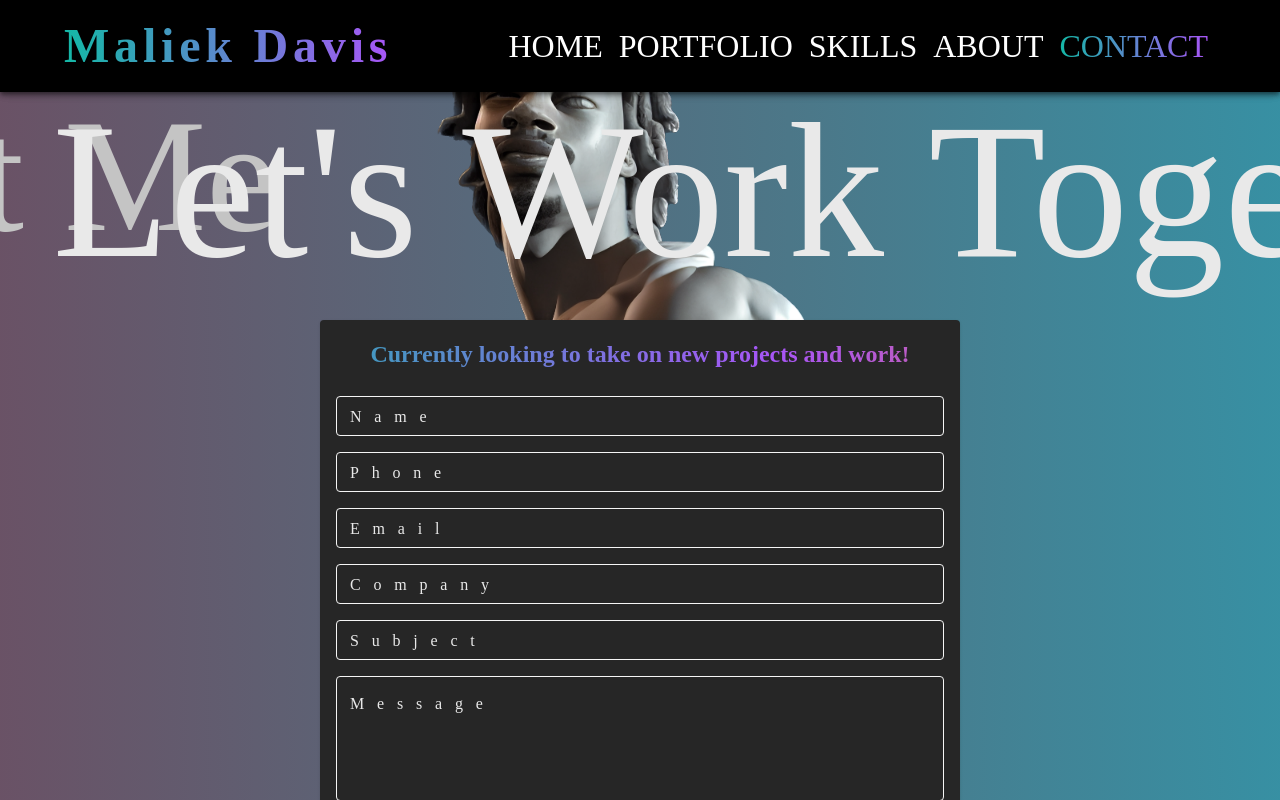
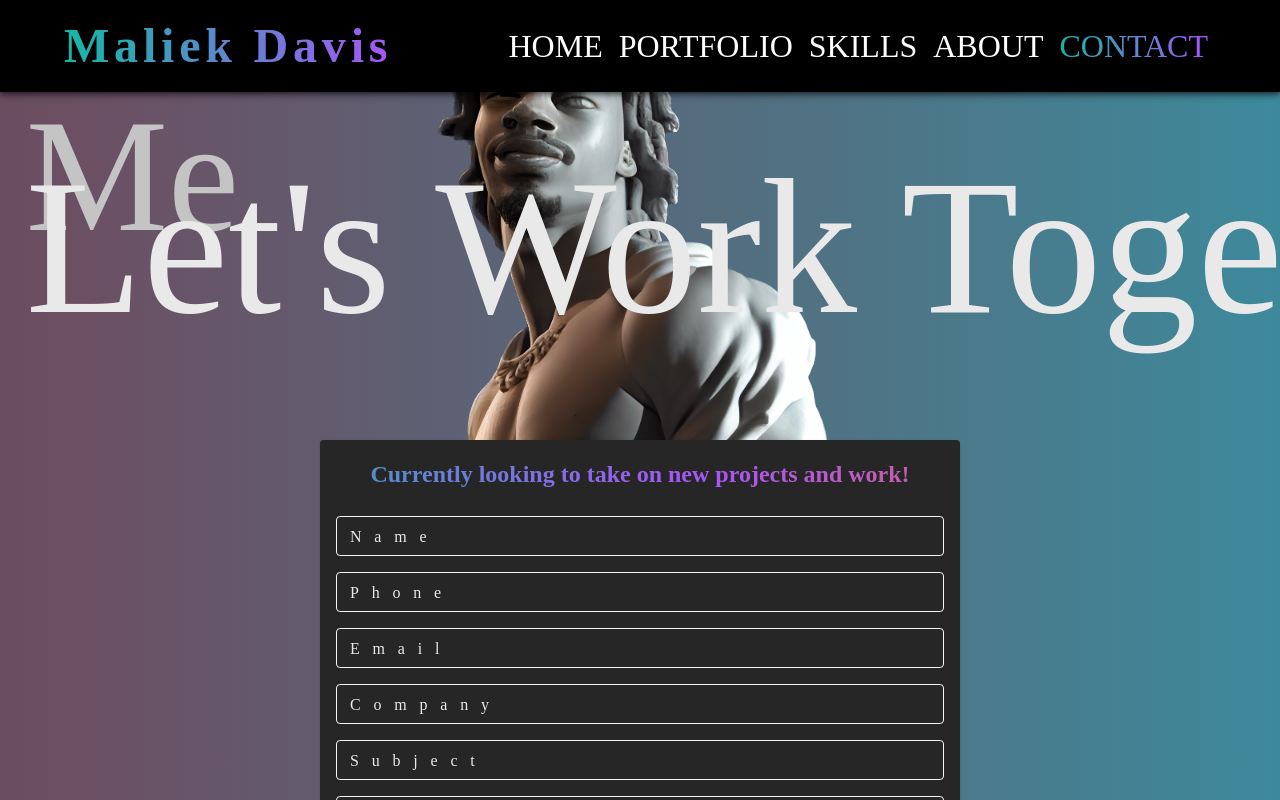
Before and after one commit to cosmicgems/cautious-spoon, a Next.js app: page /contact in a window 1280 px wide. Shown: the top 800 px of the page. Built offline with nearby package versions, Linux system fonts and the light colour scheme; a web font is replaced by a local one.

Commit message:
framer motion

```diff
--- a/components/about/AboutComponent.js
+++ b/components/about/AboutComponent.js
@@ -47,14 +47,11 @@ export default function AboutComponent(){
 
 
 
-                <Card sx={{paddingBlock: '0', marginBlock:'0', width: '100%', bgcolor: 'transparent'}}>
+                <Card sx={{paddingBlockStart: '10vh', marginBlock:'0', width: '100%', bgcolor: 'transparent'}}>
 
 
 
-            <CardContent
-            sx={{  width:'100%', paddingBlockStart: '10vh', paddingInline: '0'}}
-            >
-            <div style={{position:'absolute' ,display: 'flex', flexWrap: 'nowrap', whiteSpace: 'nowrap',
+            <div style={{position:'absolute'  ,display: 'flex', flexWrap: 'nowrap', whiteSpace: 'nowrap',
                 width:'100%',overflow:'hidden',}}>
                 <Typography variant='h1' component='div'
                     sx={{
@@ -93,6 +90,10 @@ export default function AboutComponent(){
                     }}>  My Story.
                     </Typography>
                 </div>
+
+            <CardContent
+            sx={{  width:'100%',  paddingInline: '6vw'}}
+            >
 
 
             <CardContent
--- a/components/portfolio/PortfolioComponent.js
+++ b/components/portfolio/PortfolioComponent.js
@@ -94,12 +94,7 @@ CircularProgressWithLabel.propTypes = {
 
 
 
-      <Card  sx={{paddingBlock: '0', marginBlock:'0', width:'100%', bgcolor: 'transparent', minHeight: '100vh'}}>
-
-
-          <CardContent
-            sx={{ width:'100%', paddingBlockStart: '10vh', paddingInline: '0'}}
-            >
+      <Card  sx={{paddingBlock: '10vh', marginBlock:'0', width:'100%', bgcolor: 'transparent', minHeight: '100vh'}}>
 
 
                 <div style={{position:'absolute' ,display: 'flex', flexWrap: 'nowrap', whiteSpace: 'nowrap',
@@ -141,10 +136,15 @@ CircularProgressWithLabel.propTypes = {
                     }}>  & Tears
                     </Typography>
                 </div>
+          <CardContent
+            sx={{ width:'100%',  paddingInline: '6vw'}}
+            >
+
+
 
 
             <CardContent
-            sx={{ position:'relative',  maxWidth: '100%', minWidth:'100%', display:'flex', overflow: 'auto'}}
+            sx={{ position:'relative',  maxWidth: '100%', minWidth:'100%', display:'flex', overflow: 'auto',}}
             >
 
 
--- a/package.json
+++ b/package.json
@@ -20,6 +20,7 @@
     "bootstrap": "^5.2.3",
     "eslint": "8.36.0",
     "eslint-config-next": "13.2.4",
+    "framer-motion": "^10.10.0",
     "mongodb": "^3.5.9",
     "next": "13.2.4",
     "react": "18.2.0",
--- a/pages/_app.js
+++ b/pages/_app.js
@@ -8,9 +8,13 @@ import createEmotionCache from '../src/createEmotionCache';
 import '../styles/globals.css'
 import Layout from '@/components/Layout/Layout';
 const clientSideEmotionCache = createEmotionCache();
+import { AnimatePresence, motion } from "framer-motion"
+import { Router } from 'react-router-dom';
+import { useRouter } from 'next/router';
 
 
 export default function App(props) {
+  const router = useRouter();
   const { Component, emotionCache = clientSideEmotionCache, pageProps } = props;
   return (
     <CacheProvider value={emotionCache}>
@@ -21,10 +25,34 @@ export default function App(props) {
     </Head>
     <ThemeProvider theme={theme} >
       {/* CssBaseline kickstart an elegant, consistent, and simple baseline to build upon. */}
+      <CssBaseline />
+
       <Layout>
-        <CssBaseline />
+        <AnimatePresence mode='wait'>
+        <motion.div
+        key={router.route}
+        initial='initialState'
+        animate='animateState'
+        exit='exitState'
+        transition={{
+          duration: .75,
+        }}
+        variants={{
+          initialState: {
+            opacity: 0,
+          },
+          animateState: {
+            opacity:1,
+          },
+          exitState: {
 
-            <Component {...pageProps} />
+          }
+        }}
+        >
+          <Component {...pageProps} />
+        </motion.div>
+        </AnimatePresence>
+
       </Layout>
 
        </ThemeProvider>
--- a/pages/contact.js
+++ b/pages/contact.js
@@ -160,11 +160,8 @@ export default function Contact(){
         <>
             <Layout>
 
-            <Card  sx={{paddingBlock: '0', marginBlock:'0', bgcolor: 'transparent'}}>
+            <Card  sx={{paddingBlock: '10vh', marginBlock:'0', bgcolor: 'transparent'}}>
 
-            <CardContent
-            sx={{  width:'100%', paddingBlockStart: '10vh', paddingInline:'0',}}
-            >
                 <div style={{position:'absolute',display: 'flex', flexWrap: 'nowrap', whiteSpace: 'nowrap',
                 width:'100%',overflow:'hidden',}}>
                 <Typography variant='h2' component='div'
@@ -187,7 +184,7 @@ export default function Contact(){
                 </div>
 
 
-                <div style={{position:'absolute', paddingBlockStart: {xs:'7vh'}, display: 'flex', flexWrap: 'nowrap', whiteSpace: 'nowrap',
+                <div style={{ paddingBlockStart: '7vh', display: 'flex', flexWrap: 'nowrap', whiteSpace: 'nowrap',
                 width:'100%',overflow:'hidden',}}>
 
                 <Typography variant='h1' component='div'
@@ -205,10 +202,13 @@ export default function Contact(){
                     }}>  Let&#39;s Work Together!
                     </Typography>
                 </div>
+            <CardContent
+            sx={{  width:'100%', paddingBlockStart: '10vh', paddingInline:'0',}}
+            >
 
 
 
-      <Box sx={{position:'relative',paddingInline: {xs: '8vw', xl:'25vw'}, paddingBlockStart: ' 30vh' }}>
+      <Box sx={{position:'relative', paddingInline: {xs: '8vw', xl:'25vw'}}}>
                     <Card sx={{bgcolor: blackBeauty[800]}} >
                     <CardContent >
                     {requestStatus && sendStatus()}
--- a/pages/skills.js
+++ b/pages/skills.js
@@ -45,11 +45,8 @@ export default function SkillsExp() {
         <>
         <Layout>
 
-        <Card  sx={{paddingBlock: '0', marginBlock:'0', bgcolor: 'transparent'}}>
+        <Card  sx={{paddingBlock: '10vh', marginBlock:'0', bgcolor: 'transparent'}}>
 
-            <CardContent
-            sx={{  width:'100%', paddingBlockStart: '10vh', paddingInline: '0'}}
-            >
                 <div style={{position:'absolute' ,display: 'flex', flexWrap: 'nowrap', whiteSpace: 'nowrap',
                 width:'100%',overflow:'hidden',}}>
                 <Typography variant='h1' component='div'
@@ -89,6 +86,10 @@ export default function SkillsExp() {
                     }}>  Experience
                     </Typography>
                 </div>
+
+            <CardContent
+            sx={{  width:'100%',  paddingInline: '6vw'}}
+            >
 
 
             <CardContent sx={{ position:'relative', maxWidth: '100%', display:'flex', overflowX:'auto'}}
--- a/styles/globals.css
+++ b/styles/globals.css
@@ -11,7 +11,18 @@ html{
   padding: 0;
   margin: 0;
 }
+::-webkit-scrollbar {
+  width: 10px;
+  height: 10px;
+}
 
+::-webkit-scrollbar-thumb {
+  background: rgba(90, 90, 90);
+}
+
+::-webkit-scrollbar-track {
+  background: rgba(0, 0, 0, 0.2);
+}
 
 body{
   background: linear-gradient(to left, #4fb576 , #44c489 , #28a9ae , #28a2b7 , #4c7788 , #6c4f63 , #432c39 );
```
Also changed, not shown: 1 other file (tests, documents, lock files or other folders).
